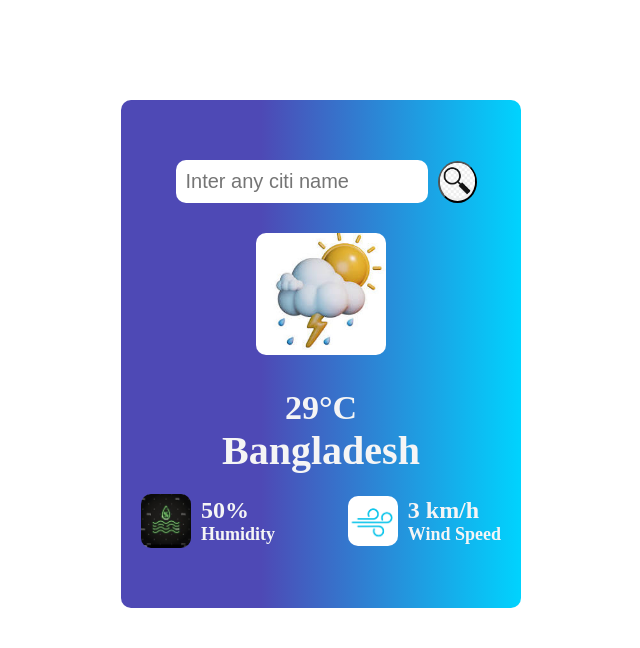
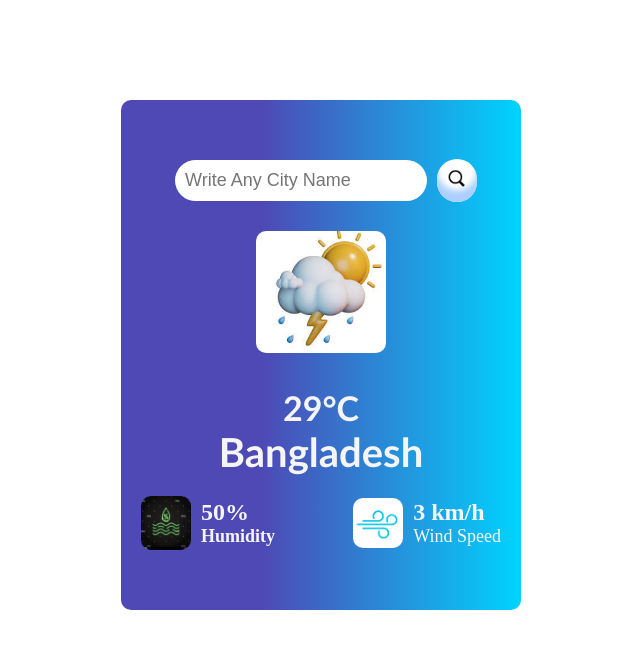
Before and after one commit to mehedi22rifat/weadther-app, a plain HTML site: page index.html in a window 1280 px wide. Shown: the whole page, without its empty margins (319-959 px from the left). Drawn offline with Linux system fonts and the light colour scheme.

Commit message:
added css style button

```diff
--- a/index.html
+++ b/index.html
@@ -12,14 +12,14 @@
    <div class="card">
 
         <div style="margin-top: 30px;" class="search-fuild">
-            <input class="search" type="search" name="" placeholder="Inter any citi name" spellcheck="false" id="">
-            <button><img class="search-img" src="images/images (3).png" alt=""></button>
+            <input class="search" type="search" name="" placeholder="Write Any City Name" spellcheck="false" id="">
+            <button role="button"><img class="search-img" src="images/search-icon-png.png" alt=""></button>
         </div>
         <div class="weadther">
             <div style="text-align: center; color: whitesmoke;">
                 <img class="weadther-image" style="width: 130px; margin-top: 20px; border-radius: 10px; text-align: center;" src="images/weadther1.jpeg" alt="">
-                <h1 style="margin-top: 30px; font-size:34px;" class="temp">29°C</h1>
-                <h2 style="font-size: 40px;" class="city">Bangladesh </h2>
+                <h1 style="margin-top: 30px; font-size:34px; font-family: 'Gill Sans', 'Gill Sans MT', Calibri, 'Trebuchet MS', sans-serif;" class="temp">29°C</h1>
+                <h2 style="font-size: 40px; font-family: 'Gill Sans', 'Gill Sans MT', Calibri, 'Trebuchet MS', sans-serif;" class="city">Bangladesh </h2>
             </div>
             <div style="display: flex; margin-bottom: 40px; margin-top: 20px; justify-content: space-between;">
                 <div style="display: flex; align-items: center; gap: 10px;" class="humindisy">
@@ -32,15 +32,15 @@
                 <div style="display: flex; align-items: center; gap: 10px;" class="widn">
                       <img style="width: 50px; border-radius: 10px;" class="wind-img" src="images/widn-image.png" alt="">
                       <div style="color: whitesmoke;">
-                        <h2 class="wind-percent">3 km/h</h2>
-                        <p style="font-size:18px; font-weight: bold;">Wind Speed</p>
+                        <h2 class="wind-percent" >3 km/h</h2>
+                        <p style="font-size:18px;">Wind Speed</p>
                       </div>
                 </div>
 
         </div>
     </div>
 
-     <h1 class="error">Invalid City Name</h1>
+     <h1 class="error" style="font-family:'Trebuchet MS', 'Lucida Sans Unicode', 'Lucida Grande', 'Lucida Sans', Arial, sans-serif">Invalid City Name</h1>
    </div>
 
 <script src="index.js"></script>
--- a/style.css
+++ b/style.css
@@ -15,9 +15,10 @@
     width: 70%;
     padding: 10px;
     margin: 10px;
-    border-radius: 10px;
+    border-radius: 30px;
     border: none;
-    font-size: 20px;
+    font-size: 18px;
+
 }
 
 .search-fuild{
@@ -28,15 +29,55 @@
 }
 
 .search-img{
-   width:35px;
+    width:20px;
    border-radius: 50%;
+
 
 }
 
-button{
+/* button{
     border-radius: 50%;
+    border: none;
+    padding: 10px;
+} */
+
+
+button {
+  appearance: none;
+  background-color: #FFFFFF;
+  border-radius: 30px;
+  border-style: none;
+  box-shadow: #ADCFFF 0 -12px 6px inset;
+  box-sizing: border-box;
+  cursor: pointer;
+  outline: none;
+  padding:10px;
+  quotes: auto;
+  text-align: center;
+  text-decoration: none;
+  transition: all .15s;
+  user-select: none;
+  -webkit-user-select: none;
+  touch-action: manipulation;
+
 }
 
+.button-73:hover {
+  background-color: #FFC229;
+  box-shadow: #FF6314 0 -6px 8px inset;
+  transform: scale(1.125);
+}
+
+.button-73:active {
+  transform: scale(1.025);
+}
+
+@media (min-width: 768px) {
+  .button-73 {
+    font-size: 1.5rem;
+    padding: .75rem 2rem;
+  }
+}
 .error{
     text-align: center;
     font-size: 30px;
```
Also changed, not shown: images/search-icon-png.png (added).
